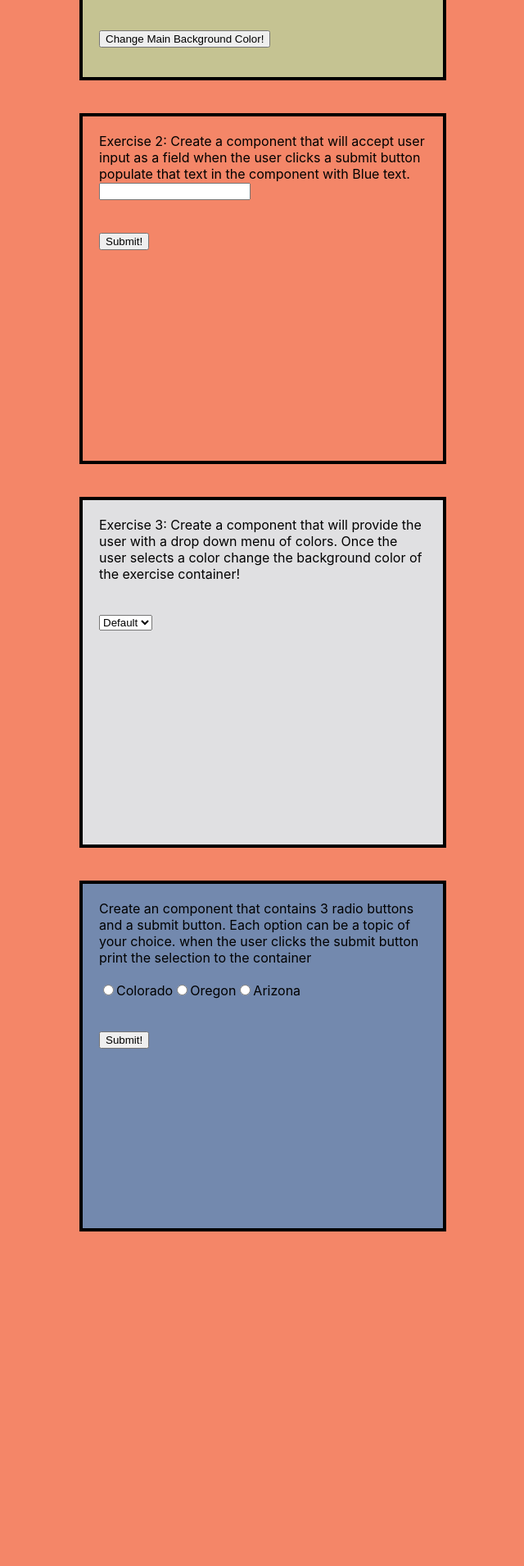
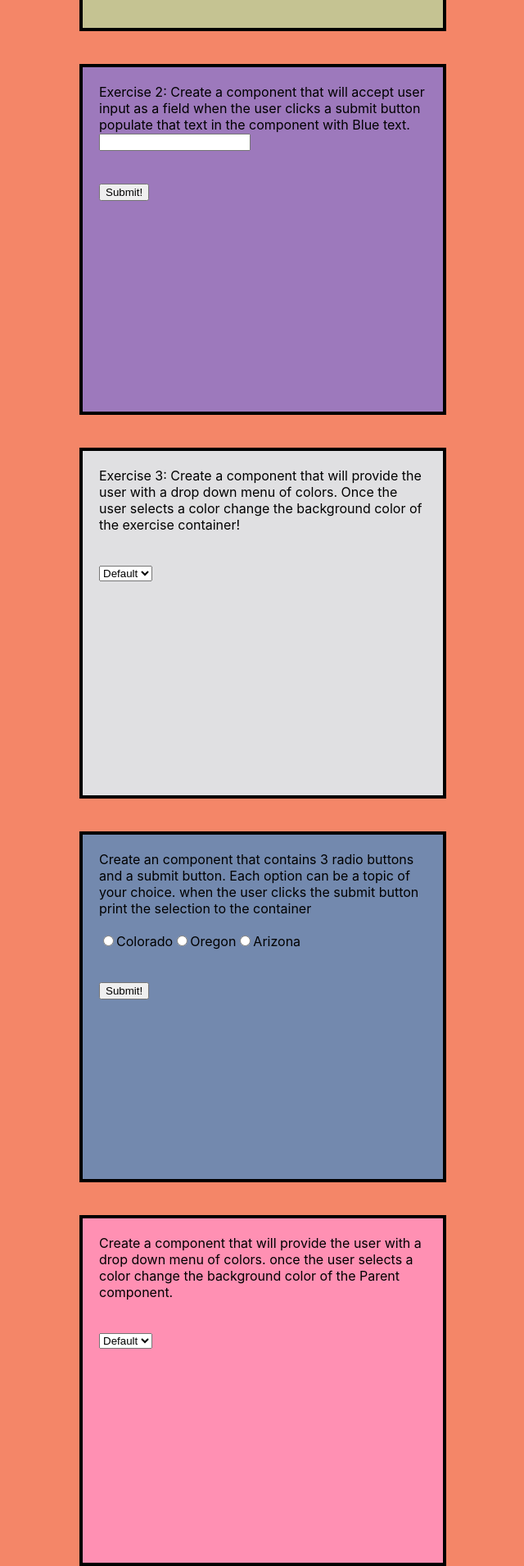
Before and after one commit to C-KWebsit/react_practice, a React (Create React App) app: page /playground in a window 1280 px wide. Shown: the part 530-2440 px from the top of the page at 82% size, without its empty margins (103-743 px from the left). Before the commit the page ends 2032 px from the top, so only its background shows below. Built offline with nearby package versions, Linux system fonts and the light colour scheme.

Commit message:
exercise 5 completed

```diff
--- a/src/App.css
+++ b/src/App.css
@@ -63,7 +63,7 @@
   border: 4px solid black;
 }
 
-.exercise-box1, .exercise-box2, .exercise-box3, .exercise-box4 {
+.exercise-box1, .exercise-box2, .exercise-box3, .exercise-box4, .exercise-box5 {
   width: 400px;
   height: 400px;
   align-items: center;
@@ -76,12 +76,12 @@
 
 }
 
-.exercise-1-button, .exercise-2-button, .exercise-3-button, .exercise-4-button {
+.exercise-1-button, .exercise-2-button, .exercise-3-button, .exercise-4-button, .exercise-5-button {
 
   margin-top: 40px;
 }
 
 
-.exercise-3-button, .exercise-4-button{
+.exercise-3-button, .exercise-4-button, .exercise-5-button{
   margin-top: 40px;
 }
--- a/src/Components/Exercise2.js
+++ b/src/Components/Exercise2.js
@@ -4,7 +4,8 @@ export default class Exercise2 extends Component {
     state = {
 
         currenInput: '',
-        finalInput : ''
+        finalInput : '',
+        color: "#9D79BC"
 
     }
 
@@ -25,7 +26,7 @@ export default class Exercise2 extends Component {
     render() {
         return (
             <div>
-                <div className="exercise-box2">
+                <div className="exercise-box2" style={{backgroundColor: this.state.color}}>
                 Exercise 2: Create a component that will accept user input as a field when the user clicks a submit button populate that text in the component with Blue text.<br/>
                 <form>
                     <input
--- /dev/null
+++ b/src/Components/Exercise5.js
@@ -0,0 +1,29 @@
+import React, { Component } from 'react'
+
+export default class Exercise5 extends Component {
+
+    state = {
+        color: "#FF90B3"
+    }
+
+    render() {
+        return (
+            <div>
+                <div className="exercise-box5" style={{backgroundColor: this.state.color}}>
+                Create a component that will provide the user with a drop down menu of colors.
+                once the user selects a color change the background color of the Parent component.
+                <br/>
+                <select className="exercise-5-button"
+                onChange={this.props.handleDropDownChange}>
+                    <option value="#E0E0E2">Default</option>
+                    <option value="#00A5E0">Blue</option>
+                    <option value="#DE639A">Pink</option>
+                    <option value="#04724D">Green</option>
+                    <option value="#5F4BB6">Purple</option>
+                </select>
+                </div>
+
+            </div>
+        )
+    }
+}
--- a/src/Components/Playground.js
+++ b/src/Components/Playground.js
@@ -3,6 +3,7 @@ import Exercise1 from './Exercise1.js';
 import Exercise2 from './Exercise2.js'
 import Exercise3 from './Exercise3.js';
 import Exercise4 from './Exercise4.js';
+import Exercise5 from './Exercise5.js';
 
 export default class Playground extends Component {
     state = { //here we set the initial state of our Playground background color to a pink color...we want this to change
@@ -17,17 +18,24 @@ export default class Playground extends Component {
             color: "#E3B505"
         });
     }
+    handleDropDownChange = (col) => {
+        this.setState({
+            color: col.target.value
+        })
+    }
 
     render() {
         return (
             <div //inline styling is dynamically changed by using this.state.color...you can also just hard-code a color
             style={{backgroundColor: this.state.color}}>
-                <h1>Welcome to Our Playground!</h1>
+
                     <Exercise1 //here we are sending the handleColorChange call back function as a prop...we defined setState to yellow
                         handleColorChange={this.handleColorChange}/>
                     <Exercise2/>
                     <Exercise3/>
                     <Exercise4/>
+                    <Exercise5
+                        handleDropDownChange={this.handleDropDownChange}/>
             </div>
         )
     }
```
